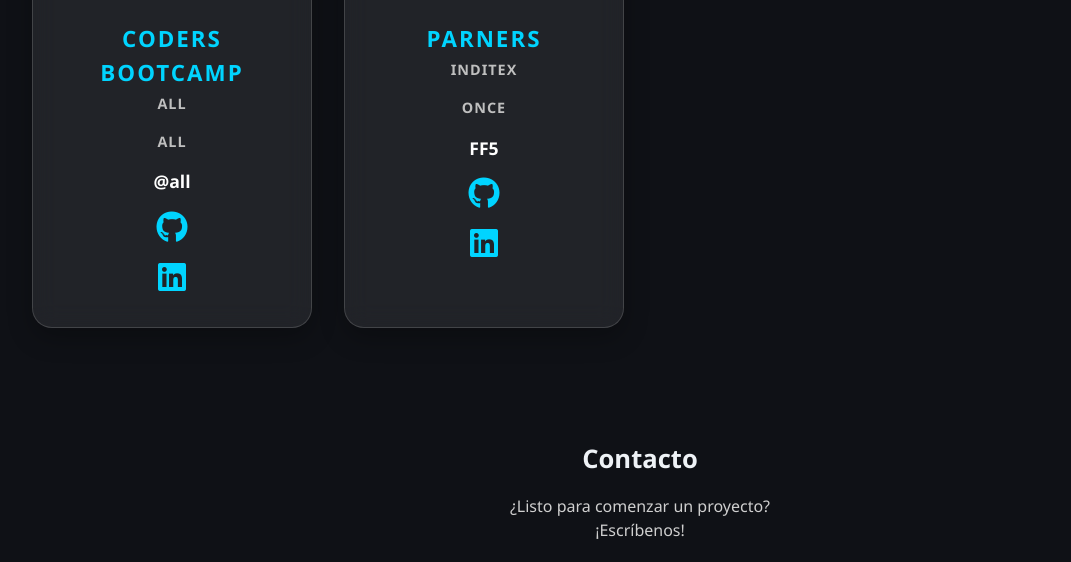
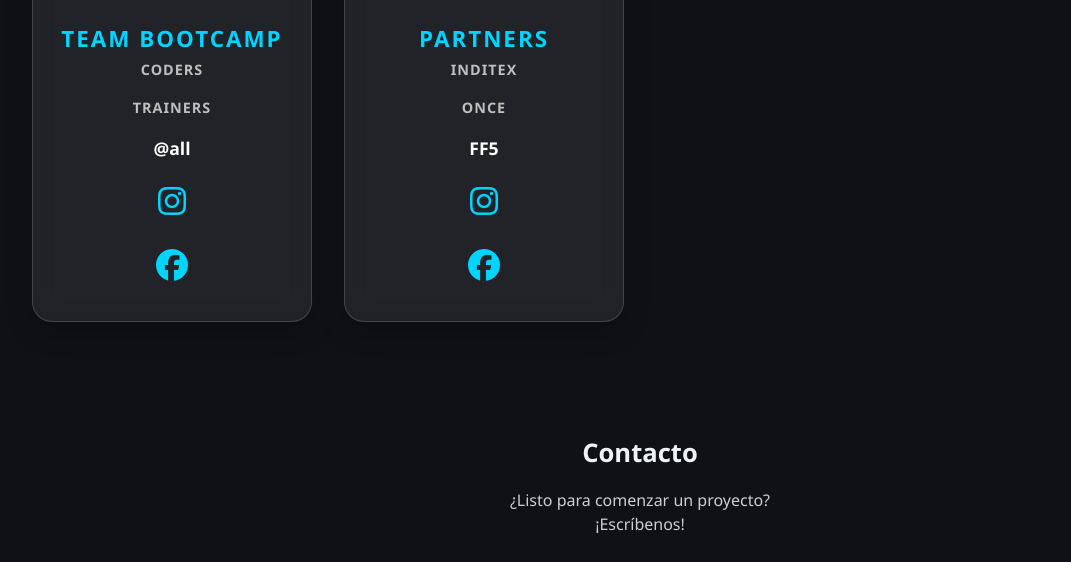
Before and after one commit to Suso777/dreamDevelopers, a plain HTML site: page index.html in a window 1280 px wide. Shown: the part 3315-3877 px from the top of the page, without its empty margins (0-1071 px from the left). Drawn offline with Linux system fonts and the light colour scheme.

Commit message:
fix: social link at  html

```diff
--- a/index.html
+++ b/index.html
@@ -146,32 +146,32 @@
     </div>
 
     <div class="card">
-      <img src="imageHector.png" alt="Héctor Santos">
-      <h2>CODERS BOOTCAMP</h2>
-      <h4>ALL</h4>
-      <H4>ALL</H4>
+      <img src="imageHector.png" alt="Imagen team FF5">
+      <h2>TEAM BOOTCAMP</h2>
+      <h4>CODERS</h4>
+      <h4>TRAINERS</h4>
       <p>@all</p>
-      <a href="htpps://github.com/RexTor78" target="_blank">
-        <i class="fa-brands fa-github fa-2x"></i>
+      <a href="https://instagram.com" target="_blank" class="social-link">
+        <i class="fa-brands fa-instagram"></i>
       </a>
       <p></p>
-      <a href="https://www.linkedin.com/in/hector-santos-arauzo" target="_blank">
-        <i class="fa-brands fa-linkedin fa-2x"></i>
+      <a href="https://facebook.com" target="_blank" class="social-link">
+        <i class="fa-brands fa-facebook"></i>
       </a>
     </div>
 
     <div class="card">
-      <img src="imageHector.png" alt="Héctor Santos">
-      <h2>PARNERS</h2>
+      <img src="imageHector.png" alt="Imagen socios">
+      <h2>PARTNERS</h2>
       <h4>INDITEX</h4>
-      <H4>ONCE</H4>
+      <h4>ONCE</h4>
       <p>FF5</p>
-      <a href="htpps://github.com/RexTor78" target="_blank">
-        <i class="fa-brands fa-github fa-2x"></i>
+      <a href="https://instagram.com" target="_blank" class="social-link">
+        <i class="fa-brands fa-instagram"></i>
       </a>
       <p></p>
-      <a href="https://www.linkedin.com/in/hector-santos-arauzo" target="_blank">
-        <i class="fa-brands fa-linkedin fa-2x"></i>
+      <a href="https://facebook.com" target="_blank" class="social-link">
+        <i class="fa-brands fa-facebook"></i>
       </a>
     </div>
 
```
